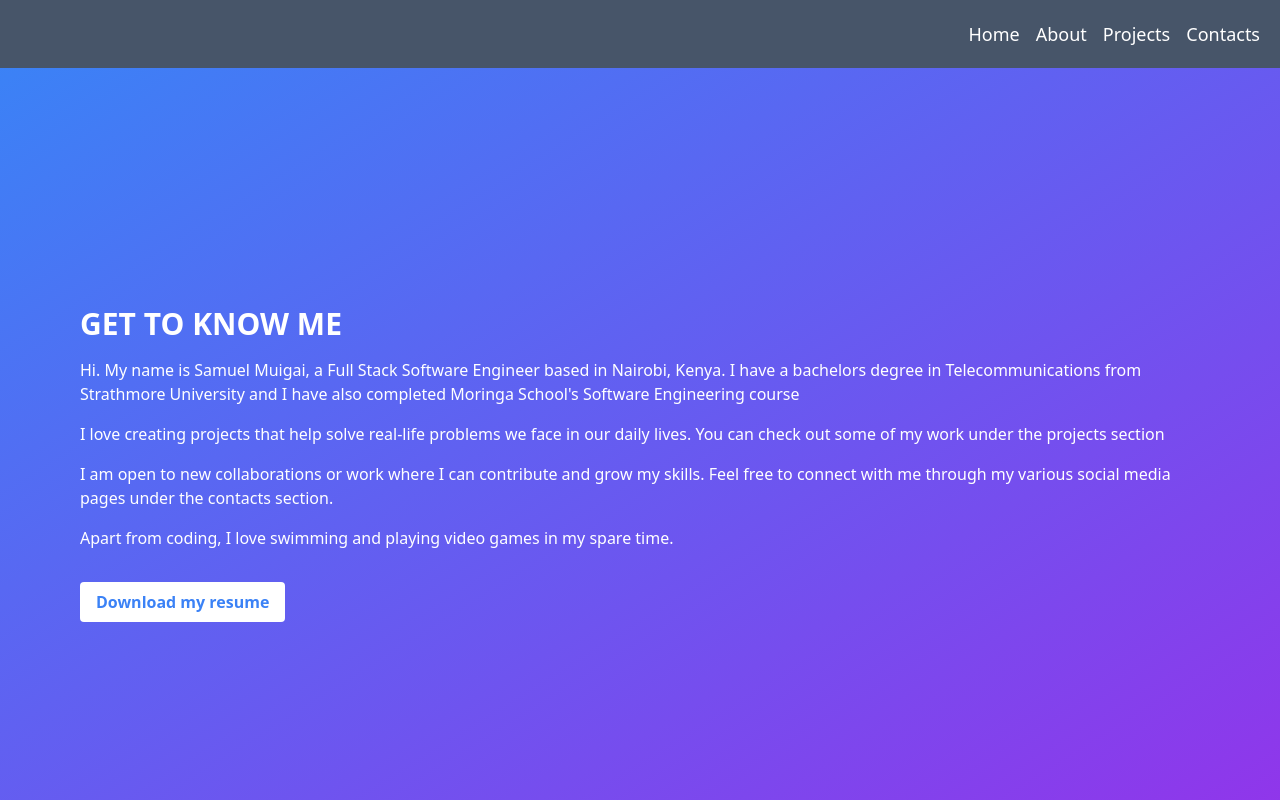
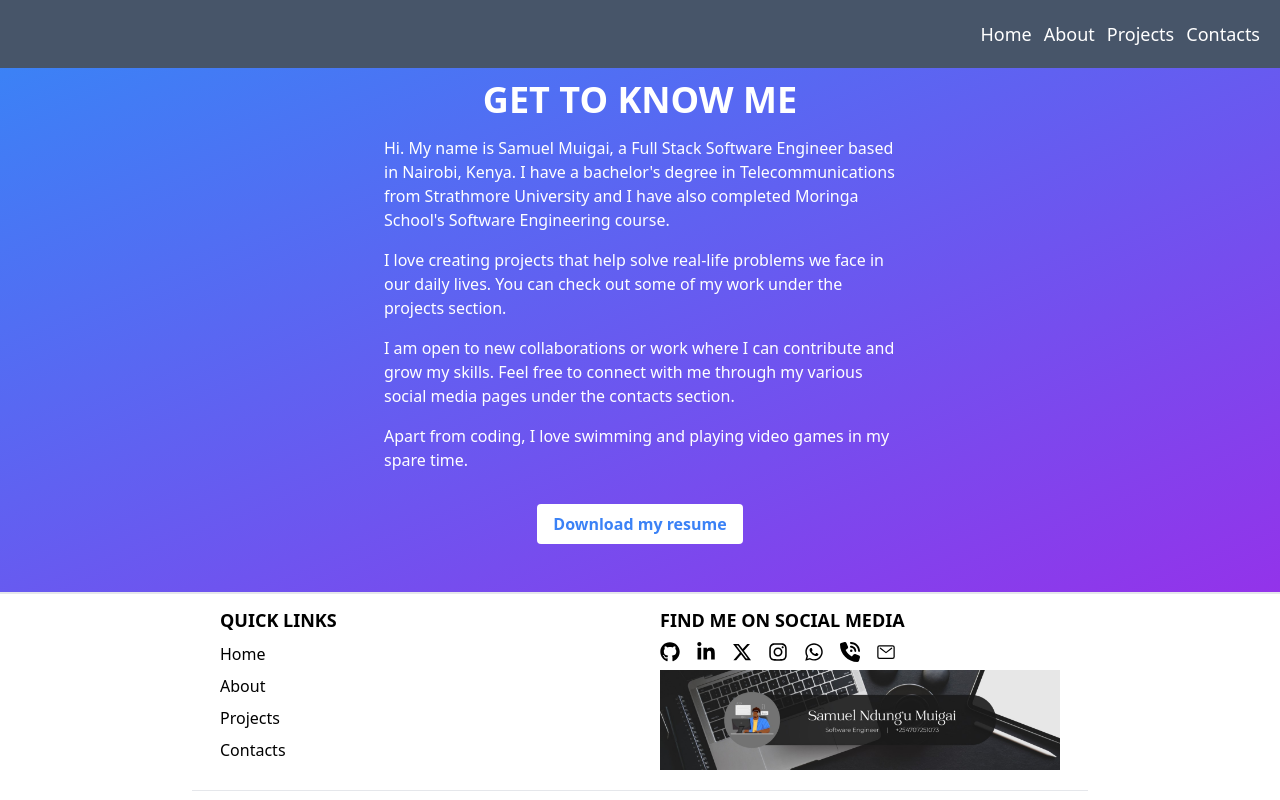
Before and after one commit to Ndungu-Muigai/new-portfolio, a React (Create React App) app: page /about in a window 1280 px wide. Shown: the top 800 px of the page. Built offline with nearby package versions, Linux system fonts and the light colour scheme.

Commit message:
Restyled the about section

```diff
--- a/src/Components/Navbar.js
+++ b/src/Components/Navbar.js
@@ -3,7 +3,7 @@ import { Link } from "react-router-dom";
 const Navbar = () =>
 {
     return (
-        <nav className="bg-slate-600 text-white flex flex-row p-5 text-md space-x-4 border-red-400 w-full fixed top-0 md:text-lg justify-end ">
+        <nav className="bg-slate-600 text-white flex flex-row p-5 text-base space-x-3 border-red-400 w-full fixed top-0 md:text-lg justify-end ">
             <Link to="/">Home</Link>
             <Link to="/about">About</Link>
             <Link to="/projects">Projects</Link>
--- a/src/Pages/About.js
+++ b/src/Pages/About.js
@@ -6,23 +6,23 @@ const About = () =>
     }
 
     return (
-        <div className="h-screen flex flex-col justify-center items-start bg-gradient-to-br from-blue-500 to-purple-600 px-20">
-            <h1 className="text-white text-3xl font-bold mb-4">Get to know me</h1>
-            <p className="text-white mb-4">
-                Hi. My name is Samuel Muigai, a Full Stack Software Engineer based in Nairobi, Kenya. I have a bachelors degree in Telecommunications from Strathmore University and I have also completed Moringa School's Software Engineering course
+        <div className="h-max flex flex-col justify-center items-center bg-gradient-to-br from-blue-500 to-purple-600 p-4 md:px-20">
+            <h1 className="text-white text-3xl md:text-4xl font-bold mb-4">Get to know me</h1>
+            <p className="text-white text-center md:text-left mb-4 max-w-lg">
+                Hi. My name is Samuel Muigai, a Full Stack Software Engineer based in Nairobi, Kenya. I have a bachelor's degree in Telecommunications from Strathmore University and I have also completed Moringa School's Software Engineering course.
             </p>
-            <p className="text-white mb-4">
-                I love creating projects that help solve real-life problems we face in our daily lives. You can check out some of my work under the projects section
+            <p className="text-white text-center md:text-left mb-4 max-w-lg">
+                I love creating projects that help solve real-life problems we face in our daily lives. You can check out some of my work under the projects section.
             </p>
-            <p className="text-white mb-4">
+            <p className="text-white text-center md:text-left mb-4 max-w-lg">
                 I am open to new collaborations or work where I can contribute and grow my skills. Feel free to connect with me through my various social media pages under the contacts section.
             </p>
-            <p className="text-white mb-8">
+            <p className="text-white text-center md:text-left mb-8 max-w-lg">
                 Apart from coding, I love swimming and playing video games in my spare time.
             </p>
-            <button className="bg-white text-blue-500 font-bold py-2 px-4 rounded hover:bg-blue-600 hover:text-white transform transition duration-300 ease-in-out" onClick={openPdfInNewWindow}>Download my resume</button>
+            <button className="bg-white text-blue-500 font-bold mb-2 py-2 px-4 rounded hover:bg-blue-600 hover:text-white transform transition duration-300 ease-in-out md:mb-8" onClick={openPdfInNewWindow}>Download my resume</button>
         </div>
-    );
+    )
 };
 
 export default About;
```
